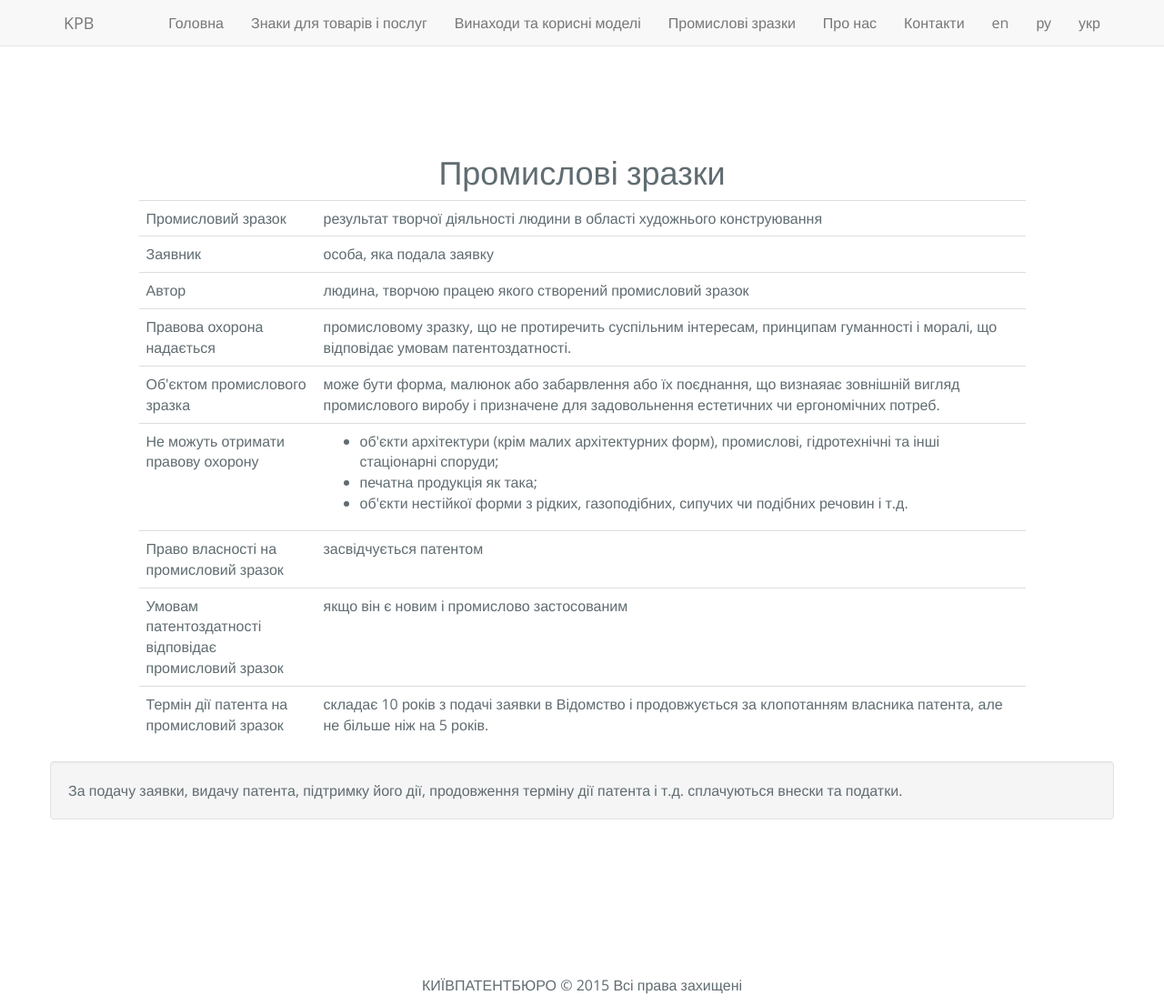
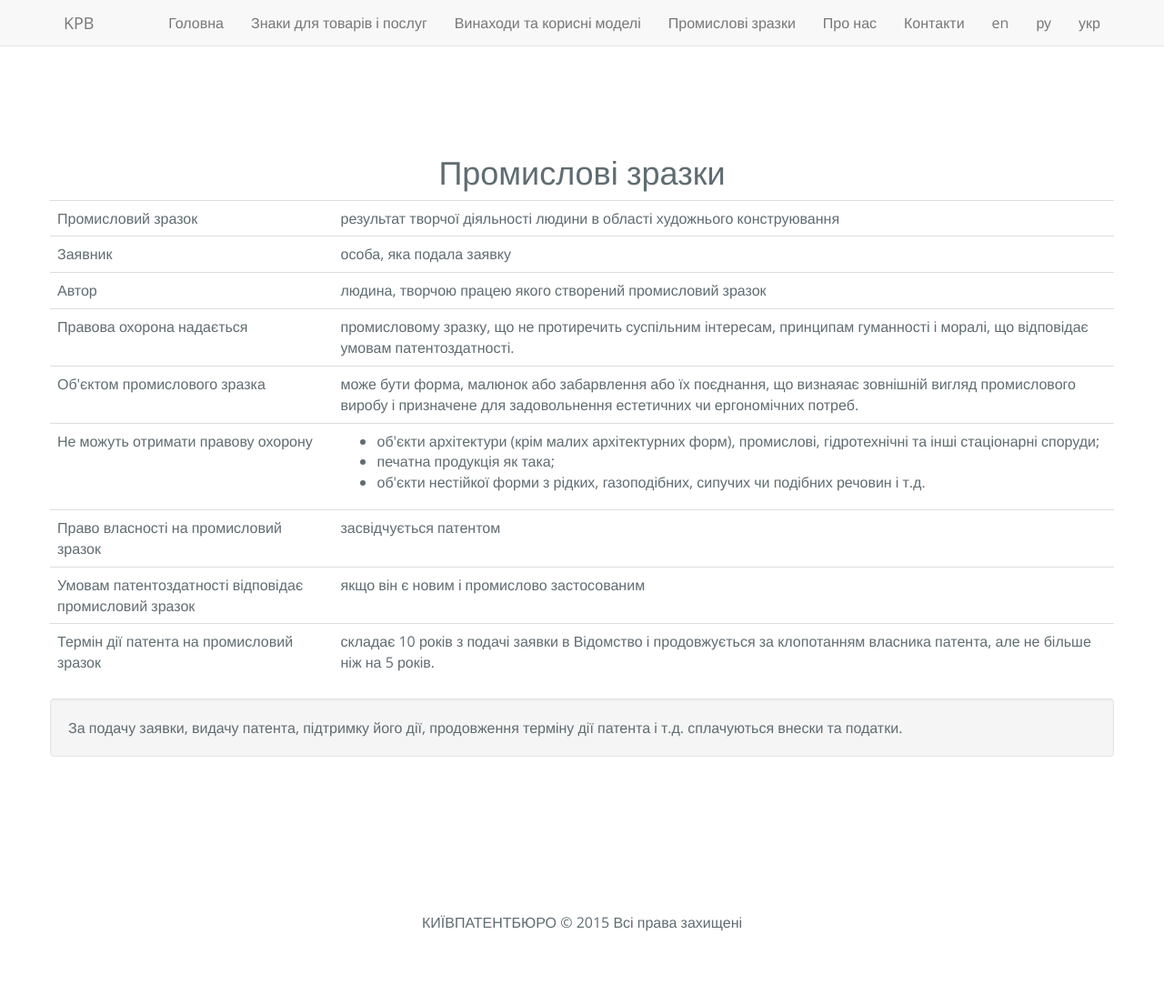
Before and after one commit to Mindshine/patent, a Jekyll site: the page built from _posts/ua/pages/2000-01-01-designs.html, in a window 1280 px wide and 1105 px high. Shown: the whole window at 91% size. Built offline with Jekyll 4.4.1, drawn with Linux system fonts in a browser that asks for light colours; Markdown is read by kramdown in place of the engine named in the settings.

Commit message:
Update 2000-01-01-designs.html

```diff
--- a/_posts/ua/pages/2000-01-01-designs.html
+++ b/_posts/ua/pages/2000-01-01-designs.html
@@ -11,24 +11,24 @@ lang: ua
 <div class="row">
   <div class="col-lg-12">
 <table class="table">
-  <tr class="row">
-    <td class="col-lg-2">Промисловий зразок</td><td class="col-lg-8">результат творчої діяльності людини в області художнього конструювання</td>
+  <tr>
+    <td>Промисловий зразок</td><td>результат творчої діяльності людини в області художнього конструювання</td>
   </tr>
-  <tr class="row">
-    <td class="col-lg-2">Заявник</td><td class="col-lg-8">особа, яка подала заявку</td>
+  <tr>
+    <td>Заявник</td><td>особа, яка подала заявку</td>
   </tr>
-  <tr class="row">
-    <td class="col-lg-2">Автор</td><td class="col-lg-8">людина, творчою працею якого створений промисловий зразок</td>
+  <tr>
+    <td>Автор</td><td>людина, творчою працею якого створений промисловий зразок</td>
   </tr>
-  <tr class="row">
-    <td>Правова охорона надається</td><td class="col-lg-8">промисловому зразку, що не протиречить суспільним інтересам, принципам гуманності і моралі, що відповідає умовам патентоздатності.</td>
+  <tr>
+    <td>Правова охорона надається</td><td>промисловому зразку, що не протиречить суспільним інтересам, принципам гуманності і моралі, що відповідає умовам патентоздатності.</td>
   </tr>
-  <tr class="row">
-    <td class="col-lg-2">Об'єктом промислового зразка</td><td class="col-lg-8">може бути форма, малюнок або забарвлення або їх поєднання, що визнаяає зовнішній вигляд промислового виробу і призначене для задовольнення естетичних чи ергономічних потреб.</td>
+  <tr>
+    <td>Об'єктом промислового зразка</td><td>може бути форма, малюнок або забарвлення або їх поєднання, що визнаяає зовнішній вигляд промислового виробу і призначене для задовольнення естетичних чи ергономічних потреб.</td>
   </tr>
-  <tr class="row">
-    <td class="col-lg-2">Не можуть отримати правову охорону</td>
-    <td class="col-lg-8">
+  <tr>
+    <td>Не можуть отримати правову охорону</td>
+    <td>
       <ul>
         <li>об'єкти архітектури (крім малих архітектурних форм), промислові, гідротехнічні та інші стаціонарні споруди;</li>
         <li>печатна продукція як така;</li>
@@ -36,14 +36,14 @@ lang: ua
       </ul>
     </td>
   </tr>
-  <tr class="row">
-    <td class="col-lg-2">Право власності на промисловий зразок</td class="col-lg-8"><td>засвідчується патентом</td>
+  <tr>
+    <td>Право власності на промисловий зразок</td><td>засвідчується патентом</td>
   </tr>
-  <tr class="row">
-    <td class="col-lg-2">Умовам патентоздатності відповідає промисловий зразок</td><td class="col-lg-8">якщо він є новим і промислово застосованим</td>
+  <tr>
+    <td>Умовам патентоздатності відповідає промисловий зразок</td><td>якщо він є новим і промислово застосованим</td>
   </tr>
-  <tr class="row">
-    <td class="col-lg-2">Термін дії патента на промисловий зразок</td><td class="col-lg-8">складає 10 років з подачі заявки в Відомство і продовжується за клопотанням власника патента, але не більше ніж на 5 років.</td>
+  <tr>
+    <td>Термін дії патента на промисловий зразок</td><td>складає 10 років з подачі заявки в Відомство і продовжується за клопотанням власника патента, але не більше ніж на 5 років.</td>
   </tr>
 </table>
 <div class="well">За подачу заявки, видачу патента, підтримку його дії, продовження терміну дії патента і т.д. сплачуються внески та податки.</div>
```
